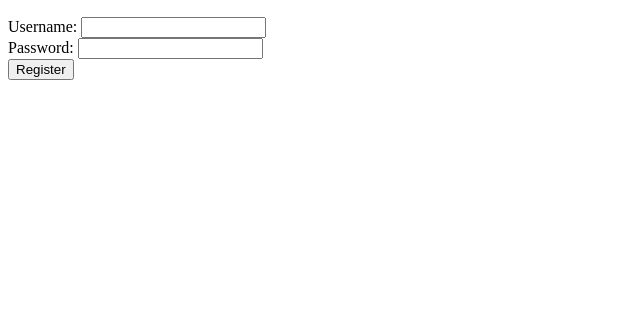
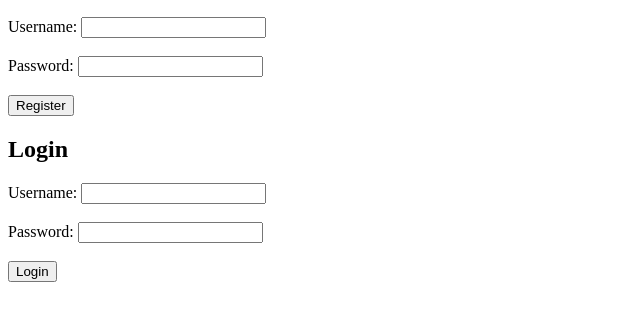
Before and after one commit to rardiva/testapp, a plain HTML site: page index.html in a window 1280 px wide. Shown: the part 50-370 px from the top of the page, without its empty margins (0-640 px from the left). Drawn offline with Linux system fonts and the light colour scheme.

Commit message:
Update index.html

```diff
--- a/index.html
+++ b/index.html
@@ -1,19 +1,30 @@
-<!DOCTYPE html> <!-- Declares the document as an HTML5 document -->
-<html lang="en"> <!-- Opens the HTML document and sets the language to English -->
-<head> <!-- Contains metadata and links related to the webpage -->
-    <meta charset="UTF-8"> <!-- Specifies the character encoding as UTF-8 -->
-    <title>Register</title> <!-- Sets the title of the webpage (displayed on the browser tab) -->
+<!DOCTYPE html>
+<html lang="en">
+<head>
+    <meta charset="UTF-8">
+    <title>Register</title>
 </head>
-<body> <!-- Contains the visible content of the webpage -->
-    <h2>Register</h2> <!-- Displays a heading for the registration form -->
-    <form action="https://postgresql://neondb_owner:npg_Ey2u5weIvskq@ep-ancient-cell-a4u0dvvp-pooler.us-east-1.aws.neon.tech/neondb?sslmode=require/register" method="POST"> <!-- Defines a form that submits data to the specified URL using the POST method -->
-        <label for="username">Username:</label> <!-- Creates a label for the username input field -->
-        <input type="text" id="username" name="username" required> <!-- Creates a text input field for the username; 'required' makes it mandatory -->
-        <br> <!-- Inserts a line break -->
-        <label for="password">Password:</label> <!-- Creates a label for the password input field -->
-        <input type="password" id="password" name="password" required> <!-- Creates a password input field; input is hidden as dots; 'required' makes it mandatory -->
-        <br> <!-- Inserts another line break -->
-        <input type="submit" value="Register"> <!-- Creates a submit button with the label 'Register' -->
-    </form> <!-- Closes the form -->
+<body>
+    <h2>Register</h2>
+    <form action="http://127.0.0.1:5000/register" method="POST">
+        <label for="username">Username:</label>
+        <input type="text" id="username" name="username" required><br><br>
+
+        <label for="password">Password:</label>
+        <input type="password" id="password" name="password" required><br><br>
+
+        <button type="submit">Register</button>
+    </form>
+
+    <h2>Login</h2>
+    <form action="http://127.0.0.1:5000/login" method="POST">
+        <label for="username">Username:</label>
+        <input type="text" id="username" name="username" required><br><br>
+
+        <label for="password">Password:</label>
+        <input type="password" id="password" name="password" required><br><br>
+
+        <button type="submit">Login</button>
+    </form>
 </body>
-</html> <!-- Closes the HTML document -->
+</html>
```
